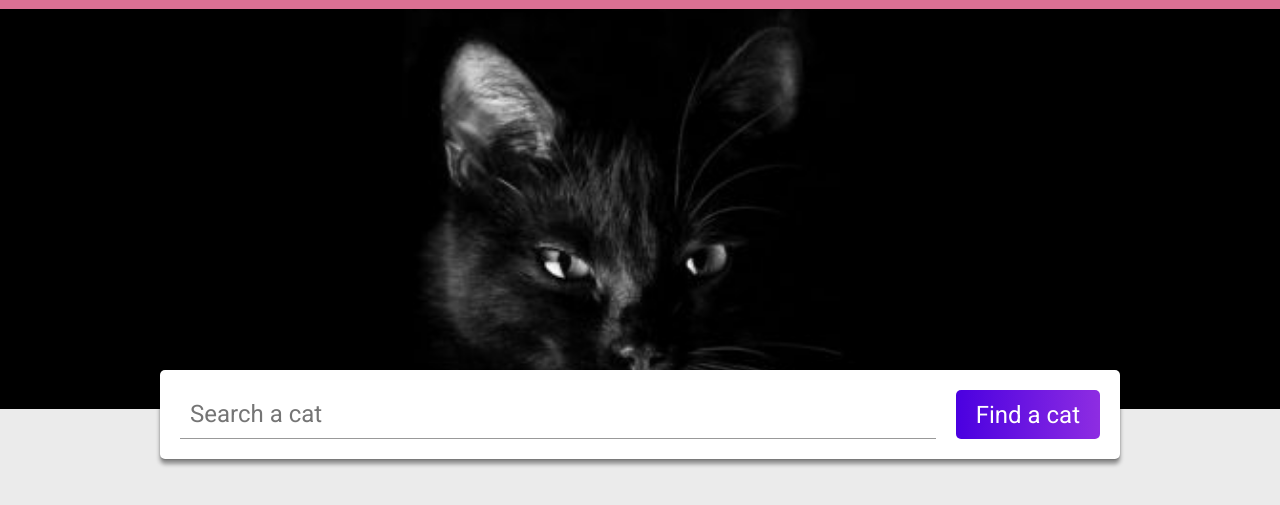
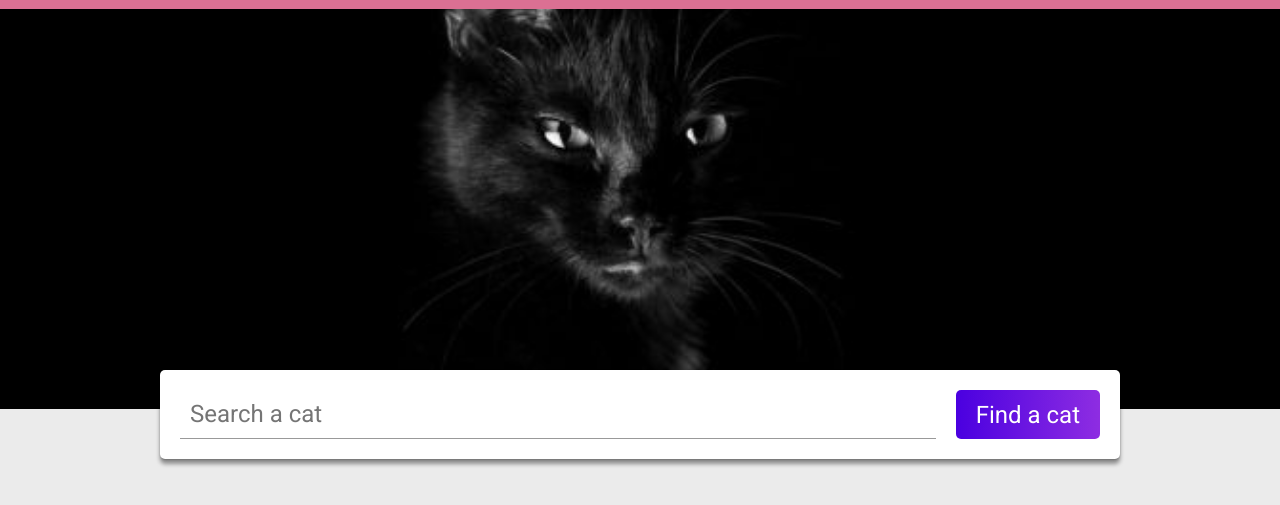
Before and after one commit to noelrosales/cats, a plain HTML site: page index.html in a window 1280 px wide. Shown: the part 53-558 px from the top of the page. Drawn offline with Linux system fonts and the light colour scheme.

Commit message:
Changed background cover position

```diff
--- a/public/css/style.css
+++ b/public/css/style.css
@@ -28,7 +28,7 @@ header{
 .cover{
     background: url('../img/bg.jpg');
     background-size: cover;
-    background-position-y: -150px;
+    background-position-y: -280px;
     height: 50vh;
     position: relative;
     display: flex;
```
